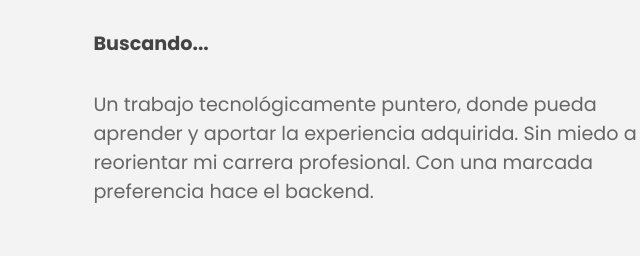
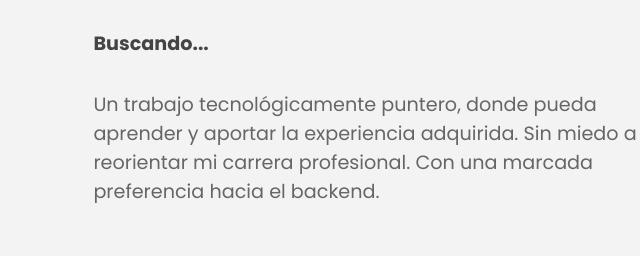
Before and after one commit to jcalderita/my-portfolio-web, a website with bundled scripts: page index.html in a window 1280 px wide. Shown: the part 1809-2065 px from the top of the page, 490-1130 px from the left. Built offline with nearby package versions, Linux system fonts and the light colour scheme.

Commit message:
Error ortográfico.

```diff
--- a/index.html
+++ b/index.html
@@ -124,7 +124,7 @@
             </div>
             <h5 class="features__header">Buscando...</h5>
           </div>
-          <p class="features__text">Un trabajo tecnol&oacute;gicamente puntero, donde pueda aprender y aportar la experiencia adquirida. Sin miedo a reorientar mi carrera profesional. Con una marcada preferencia hace el backend.</p>
+          <p class="features__text">Un trabajo tecnol&oacute;gicamente puntero, donde pueda aprender y aportar la experiencia adquirida. Sin miedo a reorientar mi carrera profesional. Con una marcada preferencia hacia el backend.</p>
         </div>
       </section>
       <section class="section section--height section--template-row-grid section--block section--hidden">
```
